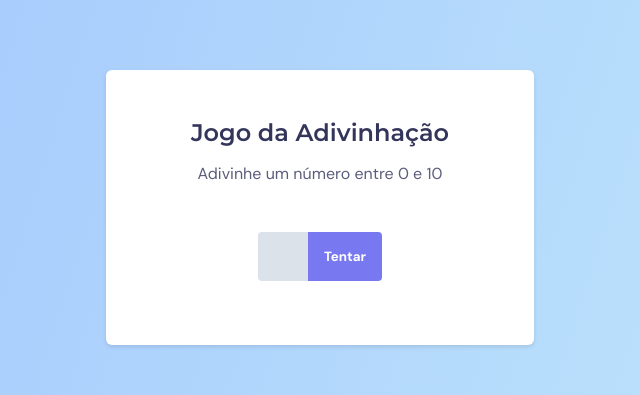
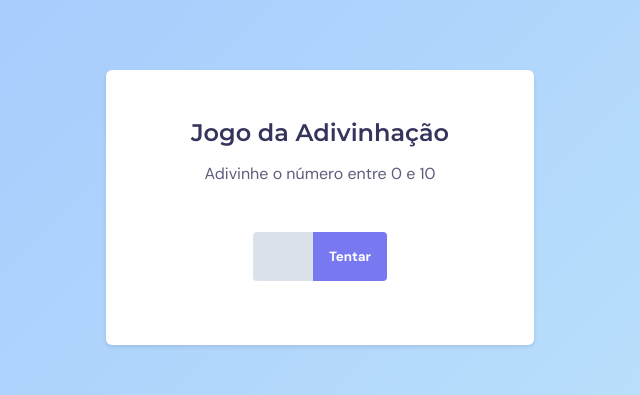
Before and after one commit to Lucasrsillva2000/jogo-adivinhacao, a plain HTML site: page index.html in a window 1280 px wide. Both pictures are taken after typing "Sample" into the empty fields and a click on the button "Tentar". Shown: the part 133-528 px from the top of the page, 320-960 px from the left. Drawn offline with Linux system fonts and the light colour scheme.

Commit message:
updating source-code

```diff
--- a/index.html
+++ b/index.html
@@ -5,10 +5,10 @@
     <link rel="preconnect" href="https://fonts.gstatic.com" crossorigin />
     <meta charset="UTF-8" />
     <meta name="viewport" content="width=device-width, initial-scale=1.0" />
-    <title>Jogo Adivinhação</title>
+    <title>Jogo da Adivinhação</title>
     <link rel="stylesheet" href="style.css" />
     <link
-      href="https://fonts.googleapis.com/css2?family=DM+Sans:wght@400;700&family=Montserrat:wght@600&display=swap"
+      href="https://fonts.googleapis.com/css2?family=DM+Sans:opsz,wght@9..40,400;9..40,700&family=Montserrat:wght@600&display=swap"
       rel="stylesheet"
     />
   </head>
@@ -16,19 +16,20 @@
     <main>
       <div class="screen1">
         <h1>Jogo da Adivinhação</h1>
-        <p>Adivinhe um número entre 0 e 10</p>
+        <p>Adivinhe o número entre 0 e 10</p>
+
         <form>
-          <input id="inputNumber" type="" />
+          <input id="inputNumber" type="text" />
           <button id="btnTry">Tentar</button>
         </form>
       </div>
+
       <div class="screen2 hide">
-        <h2>Acertou em 3 vezes</h2>
-          <button id="btnReset">Jogar novamente</button>
-        </form>
+        <h2>Acertou em 3 tentativas!</h2>
+        <button id="btnReset">Jogar novamente</button>
       </div>
     </main>
 
-    <script src="./script.js"></script>
+    <script src="main.js"></script>
   </body>
 </html>
--- a/script.js
+++ b/main.js
@@ -1,34 +1,35 @@
-//Variaveis
+//varaiveis
 const btnTry = document.querySelector('#btnTry')
 const btnReset = document.querySelector('#btnReset')
 const screen1 = document.querySelector('.screen1')
 const screen2 = document.querySelector('.screen2')
-
 let randomNumber = Math.round(Math.random() * 10)
 let xAttempts = 1
 
-//EVENTOS
+//eventos
 btnTry.addEventListener('click', handleTryClick)
 btnReset.addEventListener('click', handleResetClick)
-document.addEventListener('keydown', function (e) {
-  if (e.key == 'Enter' && screen1.classList.contains('hide')) {
-    handleResetClick()
+document.addEventListener('keypress', handleTryKeypress)
+
+//funções
+function handleTryClick(event) {
+  event.preventDefault()
+  const inputNumber = document.querySelector('#inputNumber')
+
+  if (Number(inputNumber.value) == '') {
+    window.alert('digite algum valor para prosseguir')
+    return
   }
-})
 
-// funçôes
-function handleTryClick(event) {
-  event.preventDefault() //nao faça o padrão
-
-  const inputNumber = document.querySelector('#inputNumber')
-  const guess = Number(inputNumber.value)
+  if (Number(inputNumber.value) <= 0 || Number(inputNumber.value) > 10) {
+    window.alert('ERRO, DIGITE VALORES ENTRE 1 E 10')
+  }
 
   if (Number(inputNumber.value) == randomNumber) {
     toggleScreen()
-    screen2.querySelector(
-      'h2'
-    ).innerText = `acertou em ${xAttempts}  tentativas.`
+    screen2.querySelector('h2').innerText = `Acertou em ${xAttempts} tentativas`
   }
+
   inputNumber.value = ''
   xAttempts++
 }
@@ -39,7 +40,17 @@ function handleResetClick() {
   randomNumber = Math.round(Math.random() * 10)
 }
 
+function handleTryKeypress(e) {
+  if (e.key == 'Enter' && screen1.classList.contains('hide')) {
+    handleResetClick()
+  }
+}
+
 function toggleScreen() {
   screen1.classList.toggle('hide')
   screen2.classList.toggle('hide')
 }
+
+// DESAFIOS
+
+// FAZER UM LIMITE QUE SÓ PODE CLICAR ENTRE 0 E 10
--- a/style.css
+++ b/style.css
@@ -2,6 +2,9 @@
   margin: 0;
   padding: 0;
   box-sizing: border-box;
+
+  -webkit-font-smoothing: antialiased;
+  -moz-osx-font-smoothing: grayscale;
 }
 
 :root {
@@ -9,9 +12,10 @@
 }
 
 body {
-  background: linear-gradient(287.56deg, #c2e9fb 0%, #a1c4fd 100%);
   font-size: 1.6rem;
+  background: linear-gradient(315deg, #c2e9fb 0%, #a1c4fd 100%);
 
+  /*centralizou no meio da tela a caixa*/
   display: grid;
   place-items: center;
   height: 100vh;
@@ -20,14 +24,14 @@ body {
 body,
 button,
 input {
-  font-family: 'Dm sans', sans-serif;
+  font-family: 'Dm Sans', sans-serif;
 }
 
 button {
-  background-color: #7879f1;
+  background: #7879f1;
   color: white;
   font-weight: bold;
-  border-radius: 0 0.4rem 0.4rem 0;
+  border-radius: 0px 0.4rem 0.4rem 0px;
   cursor: pointer;
   transition: background 0.3s;
 }
@@ -41,31 +45,32 @@ button:hover {
 }
 
 main {
-  background: #ffffff;
+  border-radius: 0.6rem;
+  background: #fff;
   box-shadow: 0 0.2rem 0.4rem rgba(0, 0, 0, 0.1);
-  border-radius: 0.6rem;
   padding: 4.8rem 6.4rem 6.4rem;
 
-  width: min(42.8rem, 90%);
+  width: min(
+    42.8rem,
+    90%
+  ); /*pegue o minimo entre dois valores, ou seja ele pega o 42.8rem, caso a tela fique menor que esse valor, ele vai pegar os 90%.*/
 
-  margin-top: -12rem;
+  /*margin: 0 auto; centraliza a caixa no meio*/
+
+  margin-top: -12rem; /* para subir um pouco a caixa*/
   text-align: center;
 }
 
-/*Screen1*/
+/* screen1 */
 h1 {
+  color: #34355b;
   font-family: 'Montserrat', sans-serif;
   font-size: 2.4rem;
   margin-bottom: 1.6rem;
 }
 
-h1,
 p {
-  color: #34355b;
-}
-
-p {
-  opacity: 0.8;
+  color: rgba(52, 53, 91, 0.8);
 }
 
 form {
@@ -82,11 +87,11 @@ button {
 
 input {
   background-color: #dce2e9;
-  width: 5rem;
+  width: 6rem;
   border-radius: 0.4rem 0 0 0.4rem;
 }
 
-/*Screen2*/
+/* screen2 */
 
 h2 {
   font-size: 2.4rem;
```
